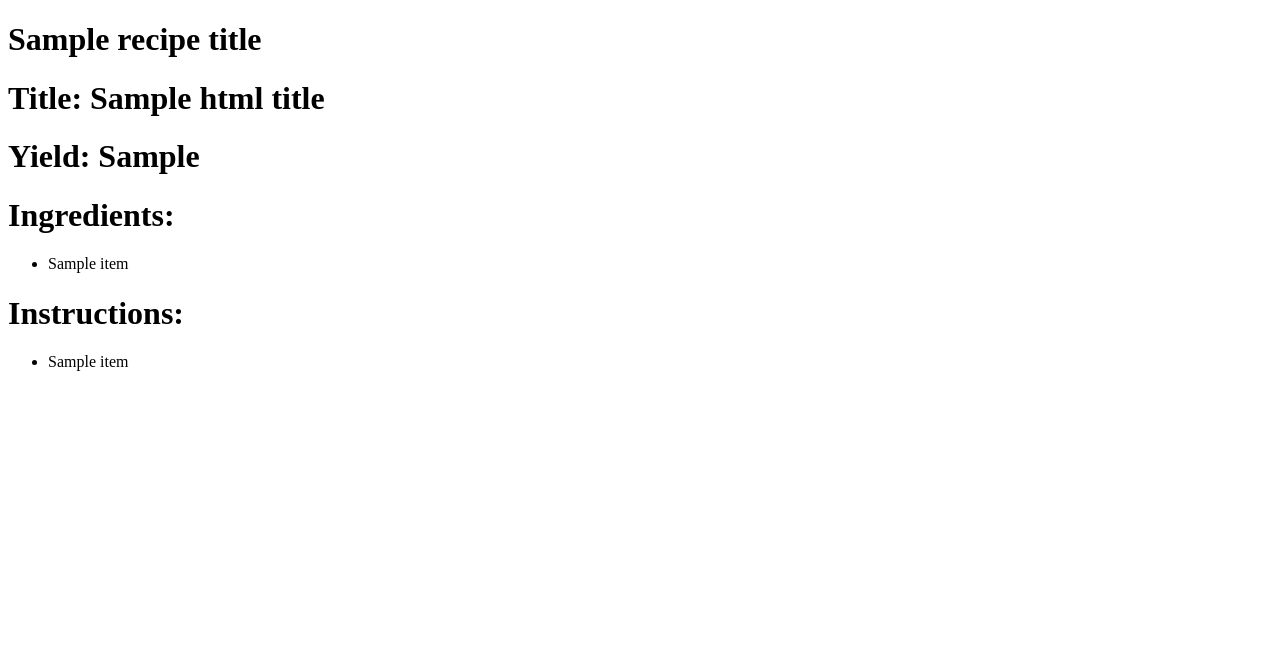
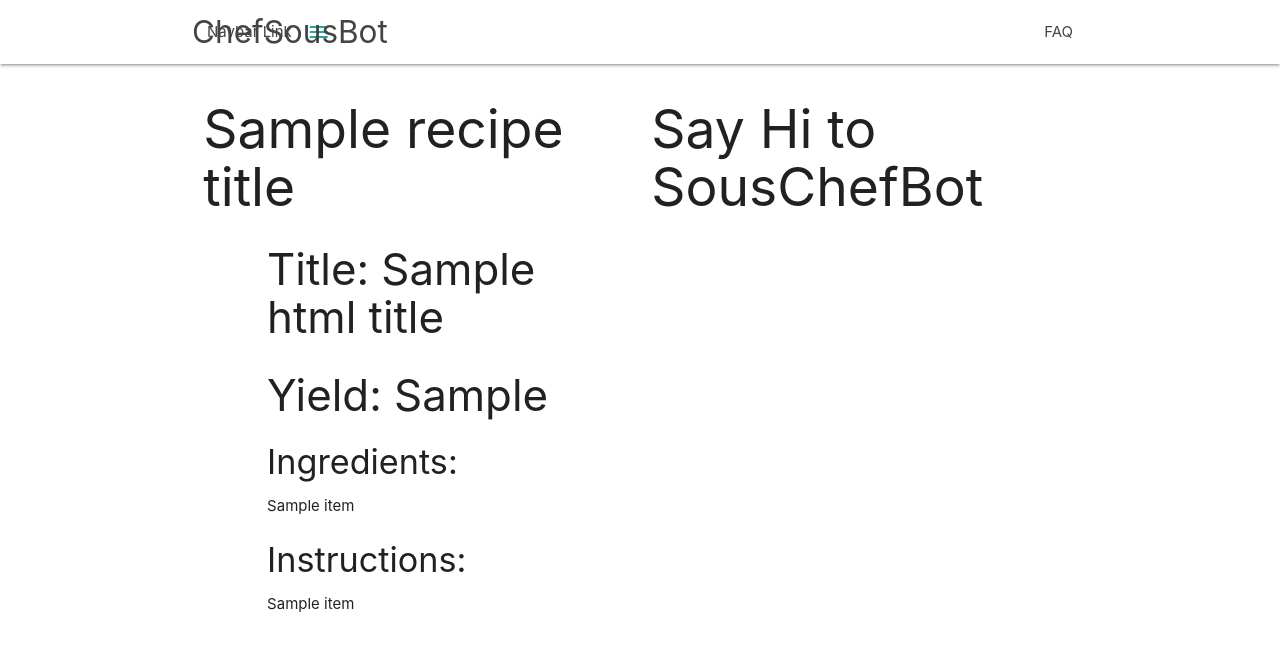
Before and after one commit to Pantsworth/SousChefBot, a Flask app: template project/templates/json_test.html in a window 1280 px wide. Shown: the top 651 px of the page. Run offline with Flask 2, Linux system fonts and the light colour scheme; the template is opened without the code that fills it: most values are stand-ins (such as "Sample title", 1, 10 or a date in 2020); parts of the project's set-up code (start-up, migrations or seed data) failed here and were passed over; some libraries are stand-ins or nearby versions.

Commit message:
adding materialize to json_test and form

```diff
--- a/project/templates/json_test.html
+++ b/project/templates/json_test.html
@@ -1,27 +1,63 @@
 <!DOCTYPE html>
-<html>
-<head lang="en">
-    <meta charset="UTF-8">
-    <title>{{recipe_title}}</title>
+<html lang="en">
+<head>
+  <meta http-equiv="Content-Type" content="text/html; charset=UTF-8"/>
+  <meta name="viewport" content="width=device-width, initial-scale=1, maximum-scale=1.0, user-scalable=no"/>
+  <title>SousChefBot</title>
+<link rel="shortcut icon" href="../static/images/icon.ico">
+  <!-- CSS  -->
+  <link href="https://fonts.googleapis.com/icon?family=Material+Icons" rel="stylesheet">
+  <link href="../static/css/materialize.min.css" type="text/css" rel="stylesheet" media="screen,projection"/>
+  <link href="../static/css/style.css" type="text/css" rel="stylesheet" media="screen,projection"/>
 </head>
-  <body>
-  <h1>{{recipe_title}}</h1>
+
+<body>
+  <nav class="white" role="navigation">
+    <div class="nav-wrapper container">
+      <a id="logo-container" href="" class="brand-logo">ChefSousBot</a>
+      <ul class="right hide-on-med-and-down">
+        <li><a href="#">FAQ</a></li>
+      </ul>
+
+      <ul id="nav-mobile" class="side-nav">
+        <li><a href="#">Navbar Link</a></li>
+      </ul>
+      <a href="#" data-activates="nav-mobile" class="button-collapse"><i class="material-icons">menu</i></a>
+    </div>
+  </nav>
+<div class="container">
+  <div class="row">
+    <div class="col s6">
+        <h2>{{recipe_title}}</h2>
     <div class="container">
       <div class="header">
-          <h1>Title: {{html_title}}</h1>
-          <h1>Yield: {{html_yield}}</h1>
-          <h1>Ingredients: </h1>
+          <h3>Title: {{html_title}}</h3>
+          <h3>Yield: {{html_yield}}</h3>
+          <h4>Ingredients: </h4>
           <ul>
             {% for item in html_ingredients[0]['list'] %}
             <li>{{item}}</li>
             {% endfor %}
             </ul>
-          <h1>Instructions: </h1>
+          <h4>Instructions: </h4>
           <ul>{% for item in html_instructions[0]['list'] %}
             <li>{{item}}</li>
             {% endfor %}
           </ul>
       </div>
         </div>
+    </div>
+    <div class="col s6">
+      <h2>Say Hi to SousChefBot</h2>
+    </div>
+  </div>
+</div>
+
+
+ <!--  Scripts-->
+  <script src="https://code.jquery.com/jquery-2.1.1.min.js"></script>
+  <script src="../static/scripts/materialize.js"></script>
+  <script src="../static/scripts/init.js"></script>
+
   </body>
 </html>
```
Also changed, not shown: project/templates/form.html (+15 -8 lines), project/static/images/icon.ico (added).
